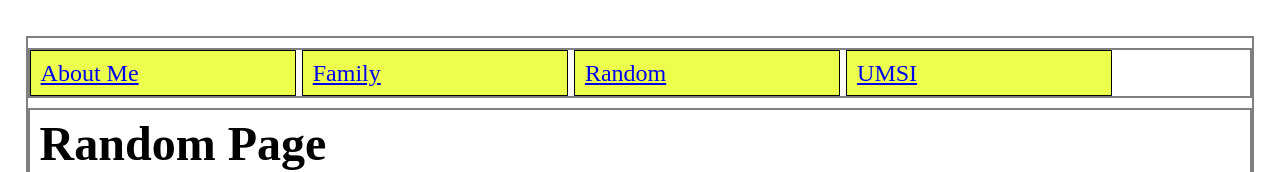
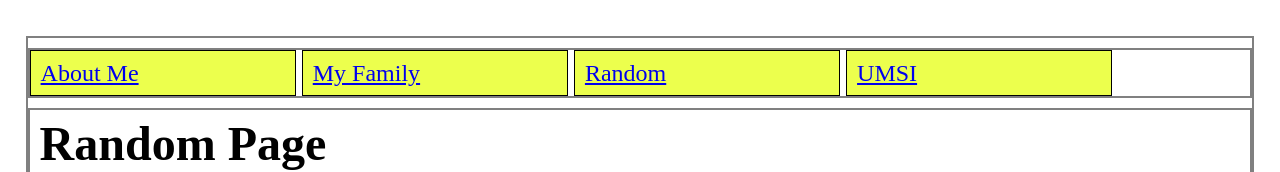
Before and after one commit to zoveeee/zoveeee.github.io, a plain HTML site: page random.html in a window 1280 px wide. Shown: the top 172 px of the page. Drawn offline with Linux system fonts and the light colour scheme.

Commit message:
Update random.html

```diff
--- a/random.html
+++ b/random.html
@@ -15,7 +15,7 @@
 		<nav>
 			<ul>
 				<li><a href = "index.html">About Me</a></li>
-				<li><a href = "personal.html">Family</a></li>
+				<li><a href = "personal.html">My Family</a></li>
 				<li><a href = "random.html">Random</a></li>
 				<li><a href = "http://www.si.umich.edu">UMSI</a></li>
 			</ul>
```
